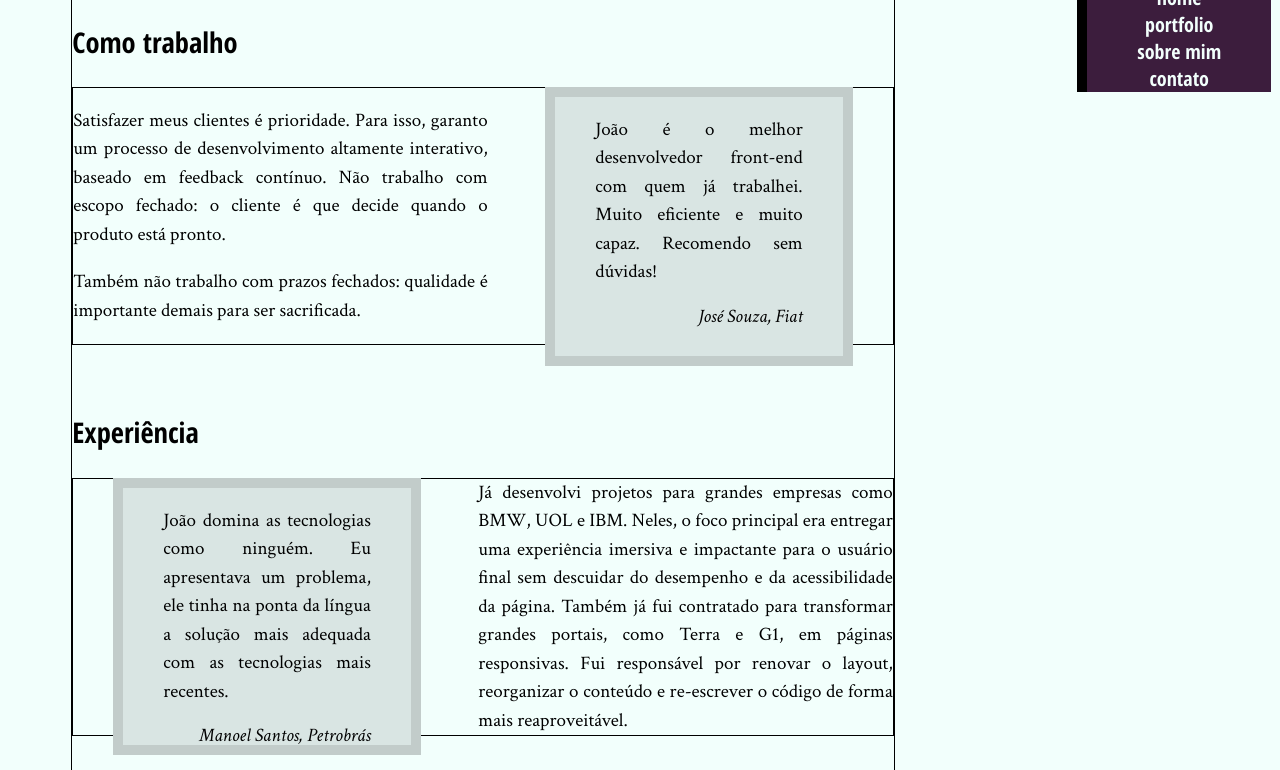
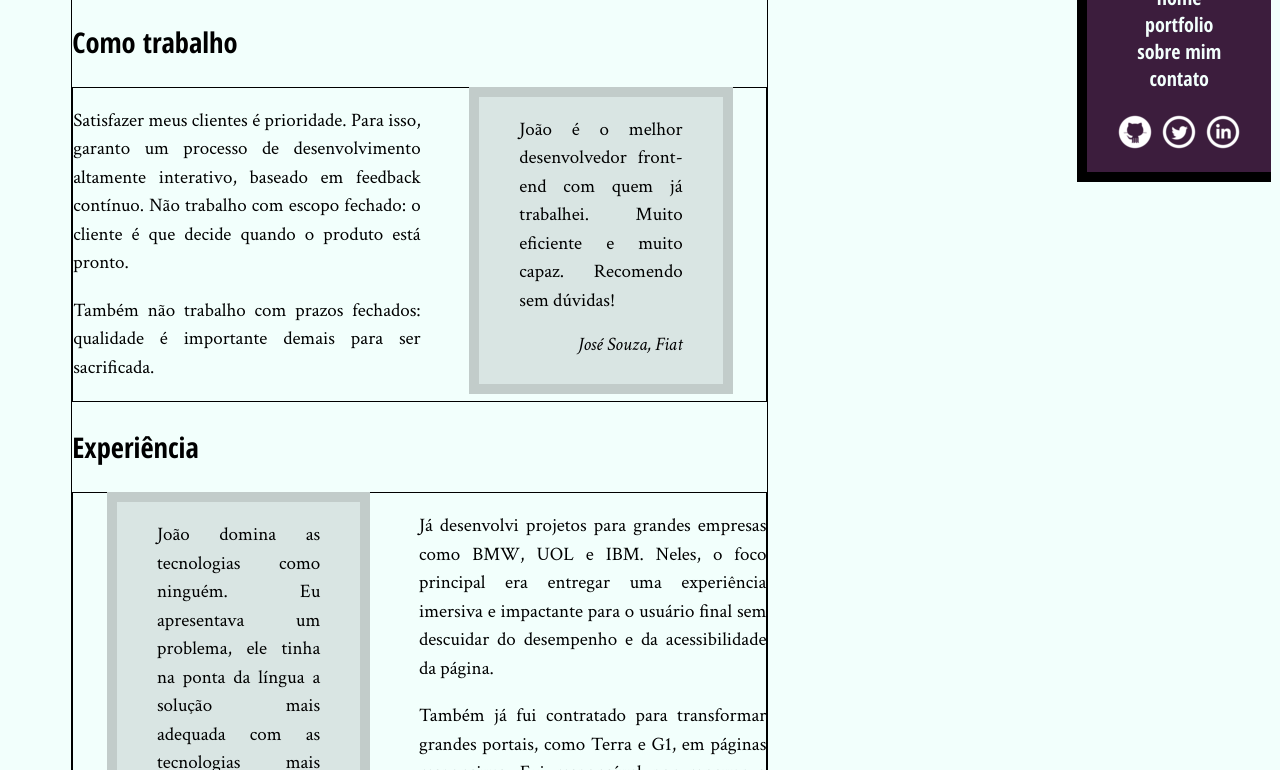
Before and after one commit to jardimmatos/site-joaodasilva, a plain HTML site: page index.html in a window 1280 px wide. Shown: the part 424-1194 px from the top of the page. Drawn offline with Linux system fonts and the light colour scheme.

Commit message:
Atualizado menu de navegação, imagens e layout da página

```diff
--- a/index.css
+++ b/index.css
@@ -15,7 +15,7 @@
     font-family: 'Crimson Text', serif;
     font-size: 19px;
     line-height: 1.5;
-    width: 65%;
+    width: 55%;
     text-align: justify;
     margin-left: 5%;
 }
@@ -58,7 +58,6 @@ cite{
 
 .conteudo-principal{
     border: 1px solid black;
-    margin-bottom: 8%;
 }
 
 footer{
@@ -91,6 +90,8 @@ footer{
     clear: left;
     width: 15%;
     text-align: center;
+    padding-bottom: 20px;
+    border-bottom: 10px solid black;
 }
 
 .itens-navegacao h1{
@@ -101,3 +102,23 @@ footer{
     list-style: none;
     font-size: 20px;
 }
+
+.itens-navegacao a{
+    margin-top: 20px;
+    text-indent: -99999px;
+    display: inline-block;
+    width: 40px;
+    height: 40px;;
+}
+
+.github{
+    background-image: url(img/github.png);
+}
+
+.twitter{
+    background-image: url(img/twitter.png);
+}
+
+.linkedin{
+    background-image: url(img/linkedin.png);
+}
--- a/index.html
+++ b/index.html
@@ -18,6 +18,9 @@
                 <li>portfolio</li>
                 <li>sobre mim</li>
                 <li>contato</li>
+                <a class="github" href="https://github.com/joaodasilva">GitHub</a>
+                <a class="twitter" href="https://twitter.com/joaodasilva">Twitter</a>
+                <a class="linkedin" href="https://linkedin.com/joaodasilva">Linkedin</a>
             </div>
         </ul>
         <div class="titulo-principal">
@@ -49,8 +52,8 @@
                     </blockquote>
                 </div>
                 <div class="conteudo-principal">
-                    Já desenvolvi projetos para grandes empresas como BMW, UOL e IBM. Neles, o foco principal era entregar uma experiência imersiva e impactante para o usuário final sem descuidar do desempenho e da acessibilidade da página.
-                    Também já fui contratado para transformar grandes portais, como Terra e G1, em páginas responsivas. Fui responsável por renovar o layout, reorganizar o conteúdo e re-escrever o código de forma mais reaproveitável.
+                    <p>Já desenvolvi projetos para grandes empresas como BMW, UOL e IBM. Neles, o foco principal era entregar uma experiência imersiva e impactante para o usuário final sem descuidar do desempenho e da acessibilidade da página.</p>
+                    <p>Também já fui contratado para transformar grandes portais, como Terra e G1, em páginas responsivas. Fui responsável por renovar o layout, reorganizar o conteúdo e re-escrever o código de forma mais reaproveitável.</p>
                 </div>
                 <h2 class="subtitulos">Comunidade</h2>
                 <div class="conteudo-principal">
```
